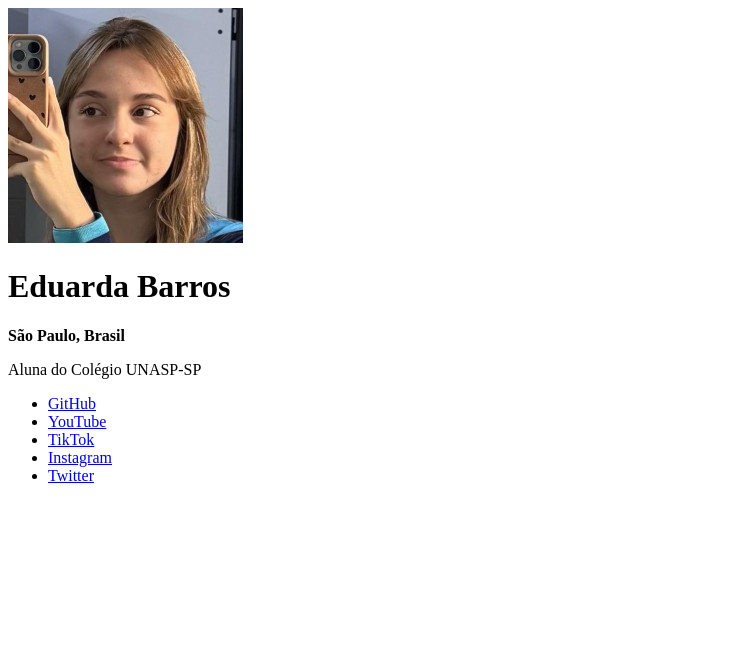
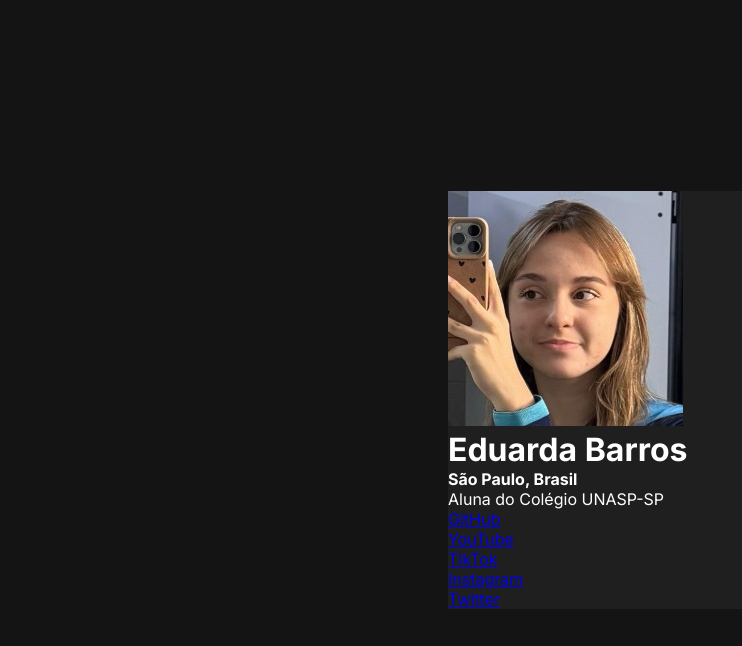
Before and after one commit to adudwbarros/link-tree, a plain HTML site: page index.html in a window 1280 px wide. Shown: the whole page, without its empty margins (0-742 px from the left). Drawn offline with Linux system fonts and the light colour scheme.

Commit message:
início da estilização do projeto com o CSS

```diff
--- a/index.html
+++ b/index.html
@@ -18,7 +18,7 @@
 
     <ul>
       <li>
-        <a href="https://github.com/dudwbarros">GitHub</a>
+        <a href="https://github.com/adudwbarros">GitHub</a>
       </li>
       <li>
         <a href="https://www.youtube.com/@duda.alvess">YouTube</a>
--- a/style.css
+++ b/style.css
@@ -1 +1,27 @@
-/* Add styles here */
+@import url('https://fonts.googleapis.com/css2?family=Inter:ital,opsz,wght@0,14..32,100..900;1,14..32,100..900&display=swap');
+
+* {
+    margin: 0;
+    padding: 0;
+    box-sixing: border-box;
+    font-family: "Inter", sans-serif;
+}
+
+body {
+    background-color: #141414;
+    height: 100vh;
+
+    display: flex;
+    justify-content: center;
+    align-items: center;
+}
+
+div {
+    background-color: #1F1F1F;
+    color: white;
+    width: 384px;
+}
+
+ul, li {
+    list-style: none;
+}
```
